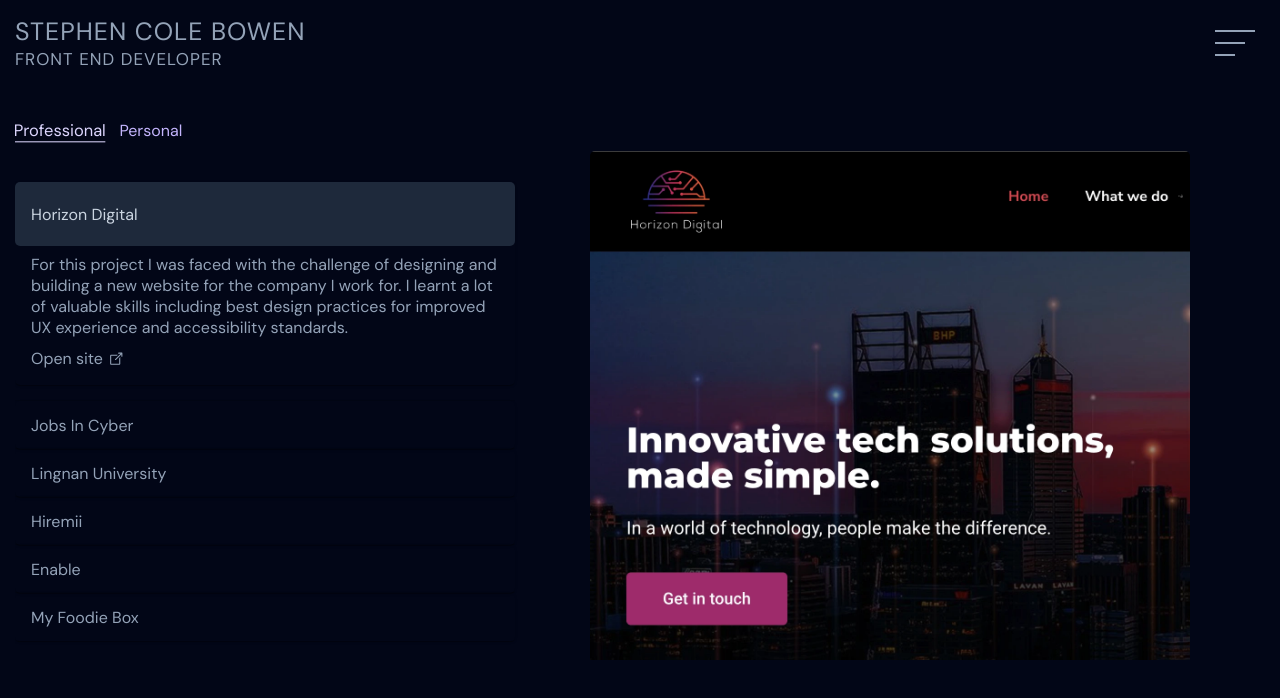
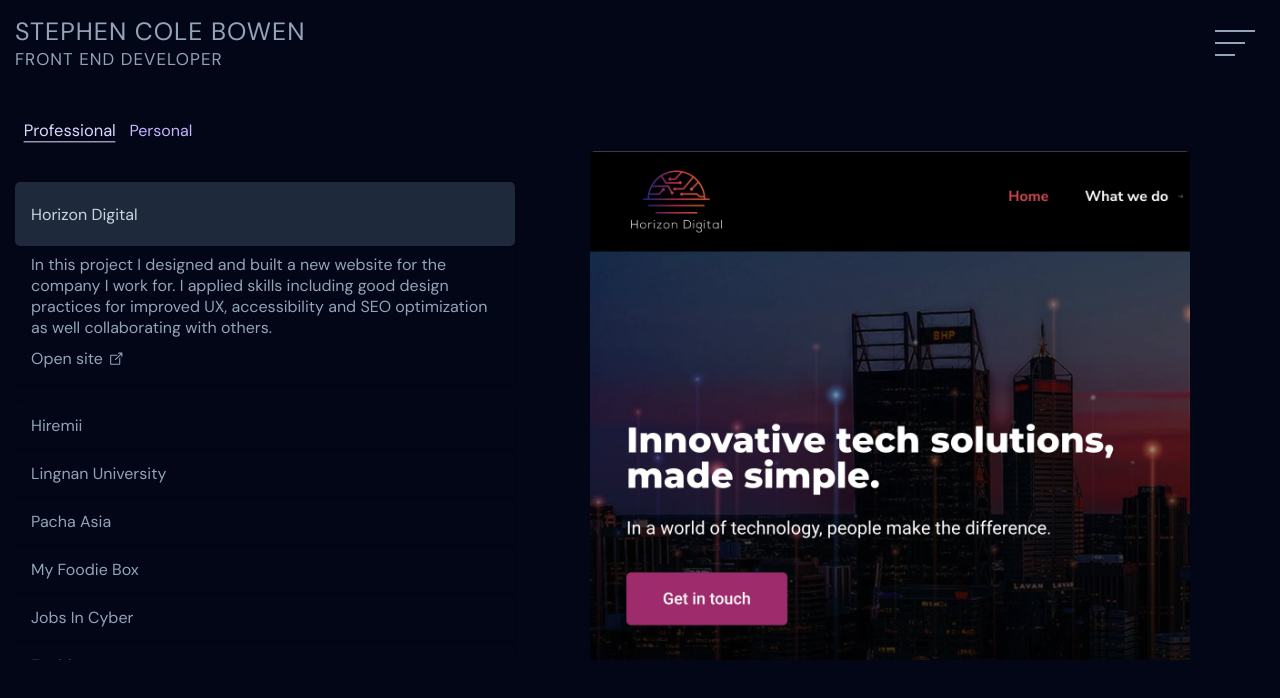
Before and after one commit to stevesscb/profile3.0, a React (Vite) app: page /projects in a window 1280 px wide. Shown: the top 698 px of the page. Built offline with nearby package versions, Linux system fonts and the light colour scheme.

Commit message:
Add pach project with images, add left margin to professional tab, Edit copy on portfolio items

```diff
--- a/src/components/DynamicImage.jsx
+++ b/src/components/DynamicImage.jsx
@@ -6,6 +6,7 @@
 import hireMii from 'src/images/hiremii.png';
 import enable from 'src/images/enable.png';
 import foodieBox from 'src/images/foodie-box.png';
+import pacha from 'src/images/pacha.png';
 
 import horizonDigitalWebp from 'src/images/horizon-digital.webp';
 import jobsInCyberWebp from 'src/images/jobs-in-cyber.webp';
@@ -13,6 +14,7 @@
 import hireMiiWebp from 'src/images/hiremii.webp';
 import enableWebp from 'src/images/enable.webp';
 import foodieBoxWebp from 'src/images/foodie-box.webp';
+import pachaWebp from 'src/images/pacha.webp';
 
 import portfolio from 'src/images/portfolio.png';
 import portfolioWebp from 'src/images/portfolio.webp';
@@ -73,6 +75,14 @@
       });
     }
 
+    if (panel === 'professional7') {
+      setProject({
+        imageWp: pachaWebp,
+        image: pacha,
+        url: 'https://pacha.asia/',
+      });
+    }
+
     if (panel === 'personal1') {
       setProject({
         imageWp: portfolioWebp,
--- a/src/components/accordion/projectsAccordion.module.scss
+++ b/src/components/accordion/projectsAccordion.module.scss
@@ -8,6 +8,10 @@
     display: inline-block;
     margin-right: 1.5rem;
     transition: all 0.2s ease;
+
+    &:first-child {
+      margin-left: 1rem;
+    }
 
     &:hover {
       color: var(--color-secondary-hover);
--- a/src/projectData.js
+++ b/src/projectData.js
@@ -4,8 +4,44 @@
     id: 'professional1',
     title: 'Horizon Digital',
     description:
-      'For this project I was faced with the challenge of designing and building a new website for the company I work for. I learnt a lot of valuable skills including best design practices for improved UX experience and accessibility standards.',
+      'In this project I designed and built a new website for the company I work for. I applied skills including good design practices for improved UX, accessibility and SEO optimization as well collaborating with others.',
     url: 'https://horizondigital.au/',
+  },
+
+  // Hiremii
+  {
+    id: 'professional4',
+    title: 'Hiremii',
+    description:
+      'In this project I teamed up with two backend developers to create an app for Hiremii. This app was built for the recruitment industry using AI to shortlist potential candidates to make the hiring process more efficient. It was my job to build the designs and collaborate with the team. I was also involved in working with the client directly, discussing designs and best practices.',
+    url: 'https://hiremii.com/',
+  },
+
+  // Lingnan University
+  {
+    id: 'professional3',
+    title: 'Lingnan University',
+    description:
+      'This project involved building a custom WordPress theme from scratch. Once the UI was designed, I had to map out and categorize the required data into taxonomies and custom post types. Once the backend solutions were finalized the frontend was built, the website was optimized for SEO and to meet accessibility standards.',
+    url: 'https://www.ln.edu.hk/cultural/',
+  },
+
+  // Pacha
+  {
+    id: 'professional7',
+    title: 'Pacha Asia',
+    description:
+      'This project was to build a website for an ecommerce company using the shopify platform to implement a new look for their brand selling environmentally focused feminine care products.',
+    url: 'https://pacha.asia/',
+  },
+
+  // My Foodie Box
+  {
+    id: 'professional6',
+    title: 'My Foodie Box',
+    description:
+      'This project was to freshen up an existing website by building a new design, also implementing a mobile friendly version.',
+    url: 'https://myfoodiebox.com.au/',
   },
 
   // Jobs In Cyber
@@ -17,40 +53,13 @@
     url: '#',
   },
 
-  // Lingnan University
-  {
-    id: 'professional3',
-    title: 'Lingnan University',
-    description:
-      'During my time working as an intern in a web agency in Hong Kong I had the opportunity to work on a complete custom WordPress theme build. Once the UI was designed I had to map out exactly what data would be required and then categorize this into taxonomies and custom post types. Once we were happy with the backend solution I then moved into development where I gained valuable experience in writing clean, efficient code.',
-    url: 'https://www.ln.edu.hk/cultural/',
-  },
-
-  // Hiremii
-  {
-    id: 'professional4',
-    title: 'Hiremii',
-    description:
-      'In this project I teamed up with two backend developers to create an app for Hiremii. This app was built for the recruitment industry using AI to shortlist potential candidates to make the hiring process more efficient. It was my job to build the designs and collaborate with the team. I was also involved in dealing with the client directly, discussing designs and best practices. I gained skills in communication and learnt the importance of git flow.',
-    url: 'https://hiremii.com/',
-  },
-
   // Enable
   {
     id: 'professional5',
     title: 'Enable',
     description:
-      'This application needed a landing page, so I designed and built a template for the company to insert their own copy into. Working alone on this project gave me some flexibility to choose my own tech and recourses. For this task I ended up using Gatsby for its fast light weight framework. I enjoy using React in projects as I find the approach of breaking down code into small reusable components efficient and clean.',
+      'This application needed a landing page, so I designed and built a template for the company to insert their own copy into. Working alone on this project gave me some flexibility to choose my own tech and recourses. For this task I ended up using React / Gatsby for its fast light weight framework.',
     url: 'http://enable-app-landing-site.s3-website-ap-southeast-2.amazonaws.com/',
-  },
-
-  // My Foodie Box
-  {
-    id: 'professional6',
-    title: 'My Foodie Box',
-    description:
-      'This project was to freshen up an existing website by building a new design and also implementing a mobile friendly version.',
-    url: 'https://myfoodiebox.com.au/',
   },
 ];
 
```
Also changed, not shown: 1 other file (tests, documents, lock files or other folders).
